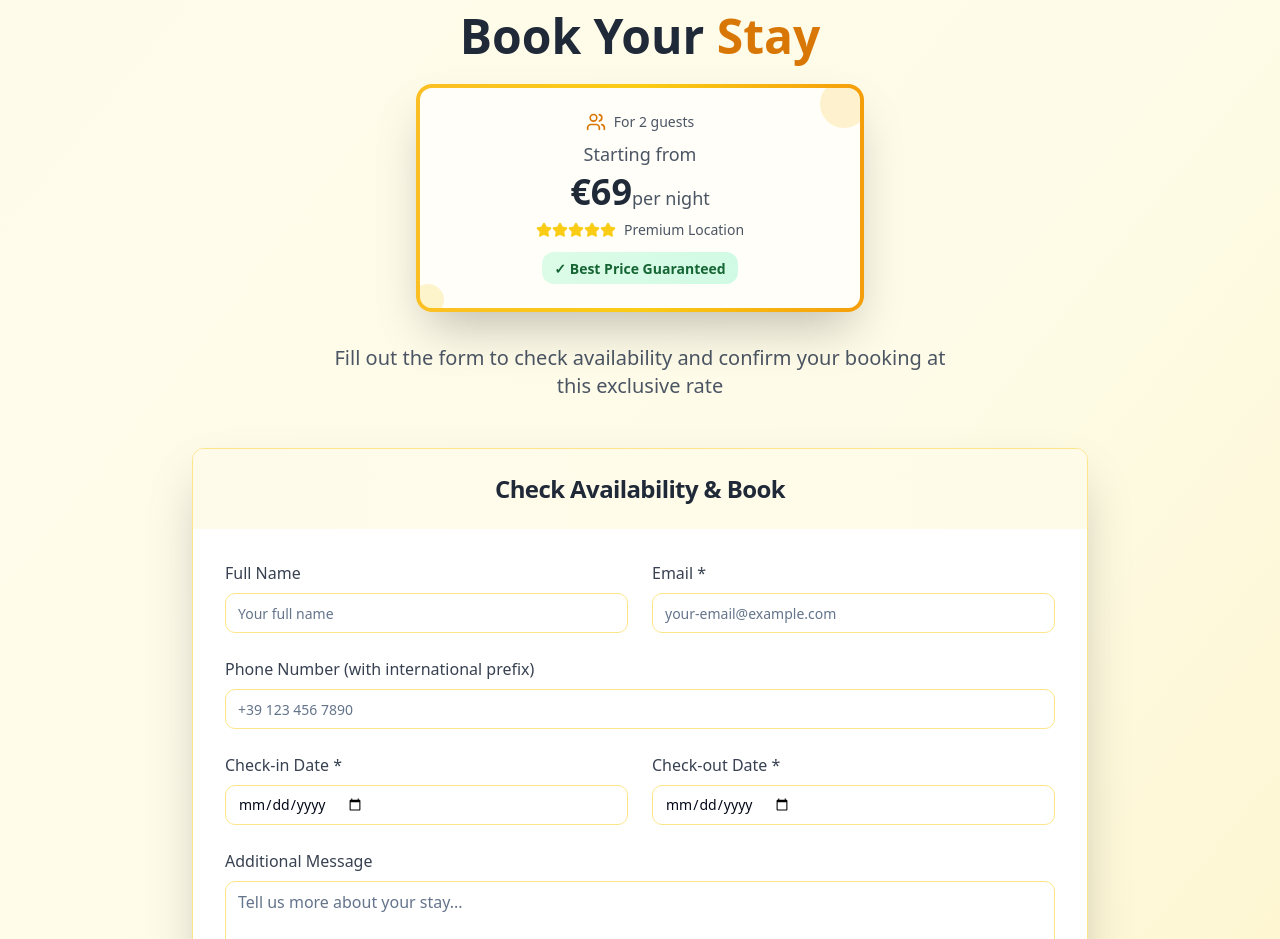
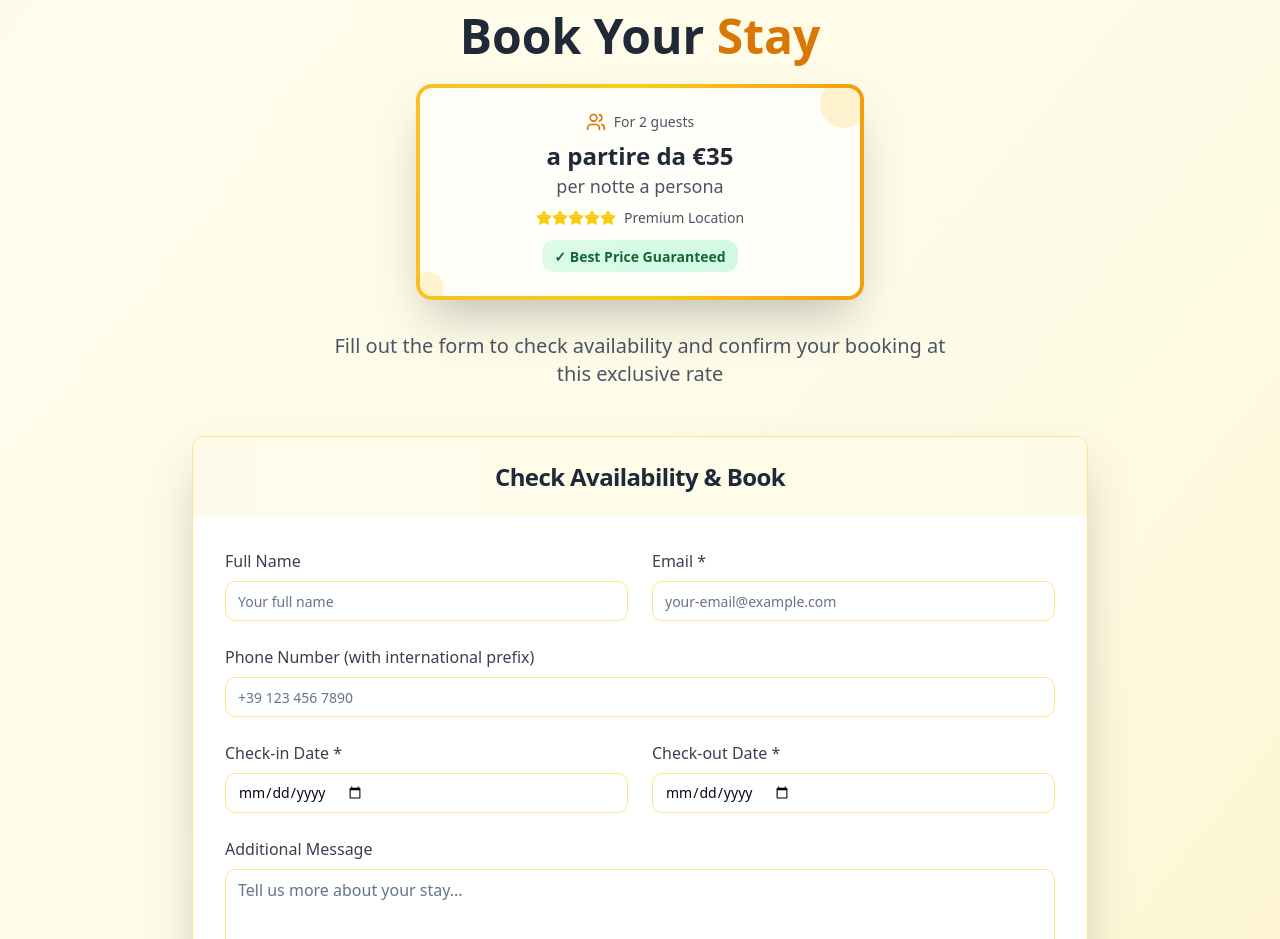
Before and after one commit to brunzo73/bright21-milano, a React (Vite) app: page / in a window 1280 px wide. Shown: the part 2320-3259 px from the top of the page. Built offline with nearby package versions, Linux system fonts and the light colour scheme.

Commit message:
Update pricing text
Modify the pricing text in the Hero section from "69€" to "a partire da 35€ per notte a persona".

```diff
--- a/src/components/ContactForm.tsx
+++ b/src/components/ContactForm.tsx
@@ -232,10 +232,9 @@ const ContactForm = () => {
                   </div>
 
                   <div className="mb-2">
-                    <span className="text-lg text-gray-600">Starting from</span>
                     <div className="mt-1">
-                      <span className="text-4xl font-bold text-gray-800">€69</span>
-                      <span className="text-lg text-gray-600">per night</span>
+                      <span className="text-2xl font-bold text-gray-800">a partire da €35</span>
+                      <span className="text-lg text-gray-600 block">per notte a persona</span>
                     </div>
                   </div>
 
```
